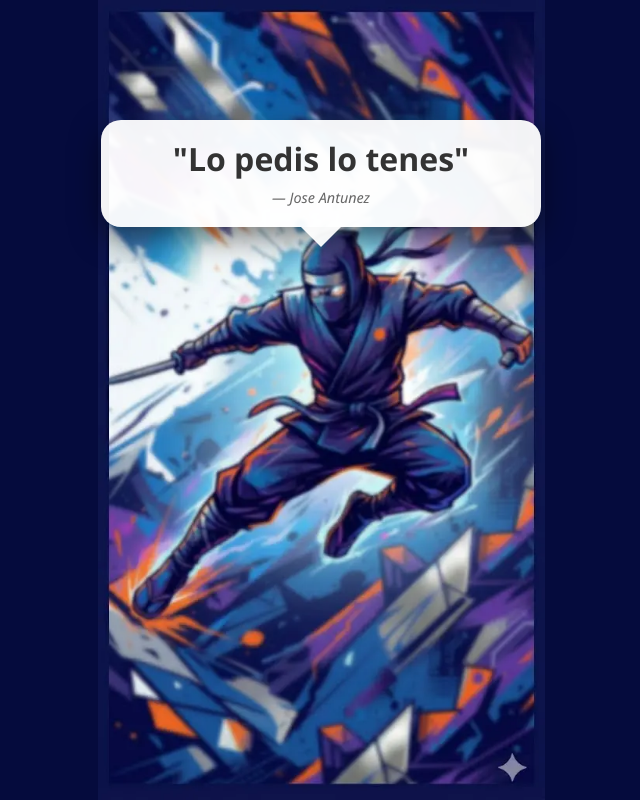
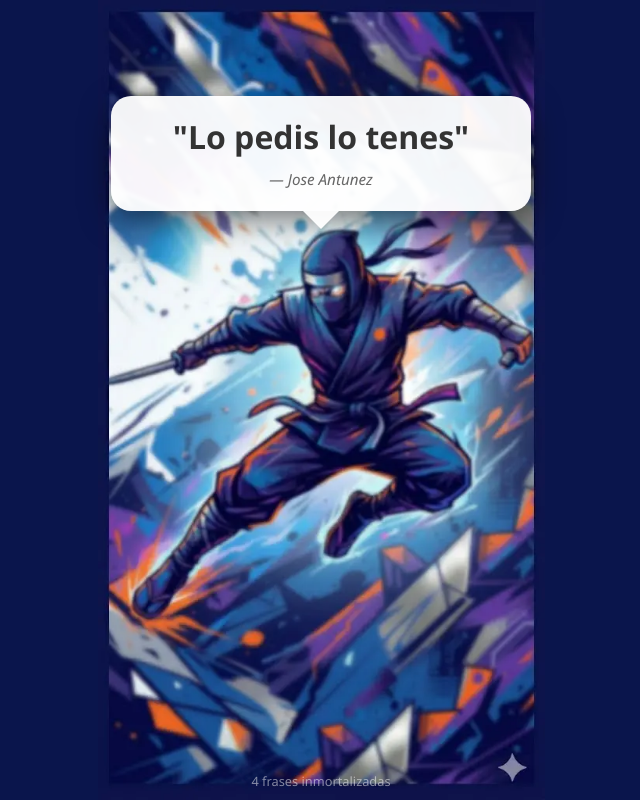
Before and after one commit to SidVal/frases, a website: page index.html in a window 1280 px wide. Shown: the whole page, without its empty margins (319-959 px from the left). Drawn offline with Linux system fonts and the light colour scheme.

Commit message:
Update main.css
Optimización móviles

```diff
--- a/assets/css/main.css
+++ b/assets/css/main.css
@@ -1,85 +1,135 @@
 :root {
-    /* Color sólido del borde de la imagen para el body */
-    --bg-color: #050b3d;
+  --bg-color: #0a154c;
   --card-bg: rgba(255, 255, 255, 0.95);
+  --container-max: 500px;
+}
+
+* {
+  box-sizing: border-box;
 }
 
 body {
   margin: 0;
   padding: 0;
-    background-color: var(--bg-color); /*  */
+  background-color: var(--bg-color);
   display: flex;
   justify-content: center;
   align-items: center;
-    min-height: 100vh;
+  min-height: 100svh;
   overflow: hidden;
-    font-family: 'Segoe UI', Tahoma, Geneva, Verdana, sans-serif;
+  font-family: "Segoe UI", Tahoma, Geneva, Verdana, sans-serif;
 }
 
 .container {
   position: relative;
-    width: 100%;
-    max-width: 500px; /* Optimizado para mobile layout [cite: 3] */
-    height: 100vh;
-    display: flex;
-    flex-direction: column;
-    align-items: center;
-    justify-content: center;
+  width: min(100vw, var(--container-max));
+  min-height: 100svh;
+  display: grid;
+  place-items: center;
+  overflow: hidden;
 }
 
-/* El Personaje con Blur */
 .ninja-bg {
-    width: 100%;
-    height: 100%;
-    background-image: url(../img/ninja.webp); /* [cite: 10] */
+  position: absolute;
+  inset: 0;
+  background-image: url("../img/ninja.webp");
   background-size: contain;
   background-repeat: no-repeat;
   background-position: center bottom;
   z-index: 1;
 }
 
-/* El Globo de Texto (Card) */
 .speech-bubble {
   position: absolute;
-    top: 15%; /* Posicionado arriba del personaje [cite: 2] */
-    width: 80%;
+  top: clamp(2rem, 9svh, 6rem);
+  left: 50%;
+  transform: translateX(-50%);
+  width: min(86%, 420px);
+  max-height: 42svh;
+  overflow-wrap: break-word;
   background: var(--card-bg);
   border-radius: 20px;
-    padding: 20px;
-    box-shadow: 0 10px 30px rgba(0,0,0,0.5);
+  padding: clamp(1rem, 4vw, 1.4rem);
+  box-shadow: 0 10px 30px rgba(0, 0, 0, .5);
   z-index: 2;
-    display: flex;
   flex-direction: column;
   align-items: center;
   text-align: center;
 }
 
-/* Triángulo del globo (cola del mensaje) */
 .speech-bubble::after {
-    content: '';
+  content: "";
   position: absolute;
-    bottom: -20px;
+  bottom: -18px;
   left: 50%;
   transform: translateX(-50%);
-    border-left: 20px solid transparent;
-    border-right: 20px solid transparent;
-    border-top: 20px solid var(--card-bg);
+  border-left: 18px solid transparent;
+  border-right: 18px solid transparent;
+  border-top: 18px solid var(--card-bg);
 }
 
-/* Ajuste automático de fuente */
 #quote-text {
   margin: 0;
-    font-weight: bold;
+  font-weight: 700;
   color: #333;
-    /* Usa clamp para que la letra sea grande si es corta y pequeña si es larga */
   font-size: clamp(1rem, 5vw, 2rem);
   line-height: 1.2;
-    word-wrap: break-word; /* Wrap automático */
 }
 
 #quote-author {
-    margin-top: 10px;
-    font-size: 0.9rem;
+  margin-top: .75rem;
+  font-size: clamp(.8rem, 2.5vw, .95rem);
   color: #666;
   font-style: italic;
 }
+
+#counter {
+  position: absolute;
+  left: 50%;
+  bottom: max(.75rem, env(safe-area-inset-bottom));
+  transform: translateX(-50%);
+  z-index: 3;
+  margin: 0;
+  color: rgba(255, 255, 255, .55);
+  font-size: .8rem;
+  text-align: center;
+  width: 90%;
+}
+
+/* Celulares chicos */
+@media (max-width: 380px) {
+  .speech-bubble {
+    top: clamp(1rem, 6svh, 3rem);
+    width: 88%;
+    max-height: 38svh;
+    border-radius: 16px;
+  }
+
+  #quote-text {
+    font-size: clamp(.95rem, 5.2vw, 1.35rem);
+  }
+}
+
+/* Celulares horizontales */
+@media (max-height: 520px) and (orientation: landscape) {
+  .speech-bubble {
+    top: 1rem;
+    width: min(70%, 420px);
+    max-height: 55svh;
+  }
+
+  .ninja-bg {
+    background-size: auto 92%;
+  }
+
+  #counter {
+    display: none;
+  }
+}
+
+/* Pantallas más altas */
+@media (min-height: 780px) {
+  .speech-bubble {
+    top: clamp(4rem, 12svh, 8rem);
+  }
+}
```
Lines whose indentation alone changed are shown as unchanged.
